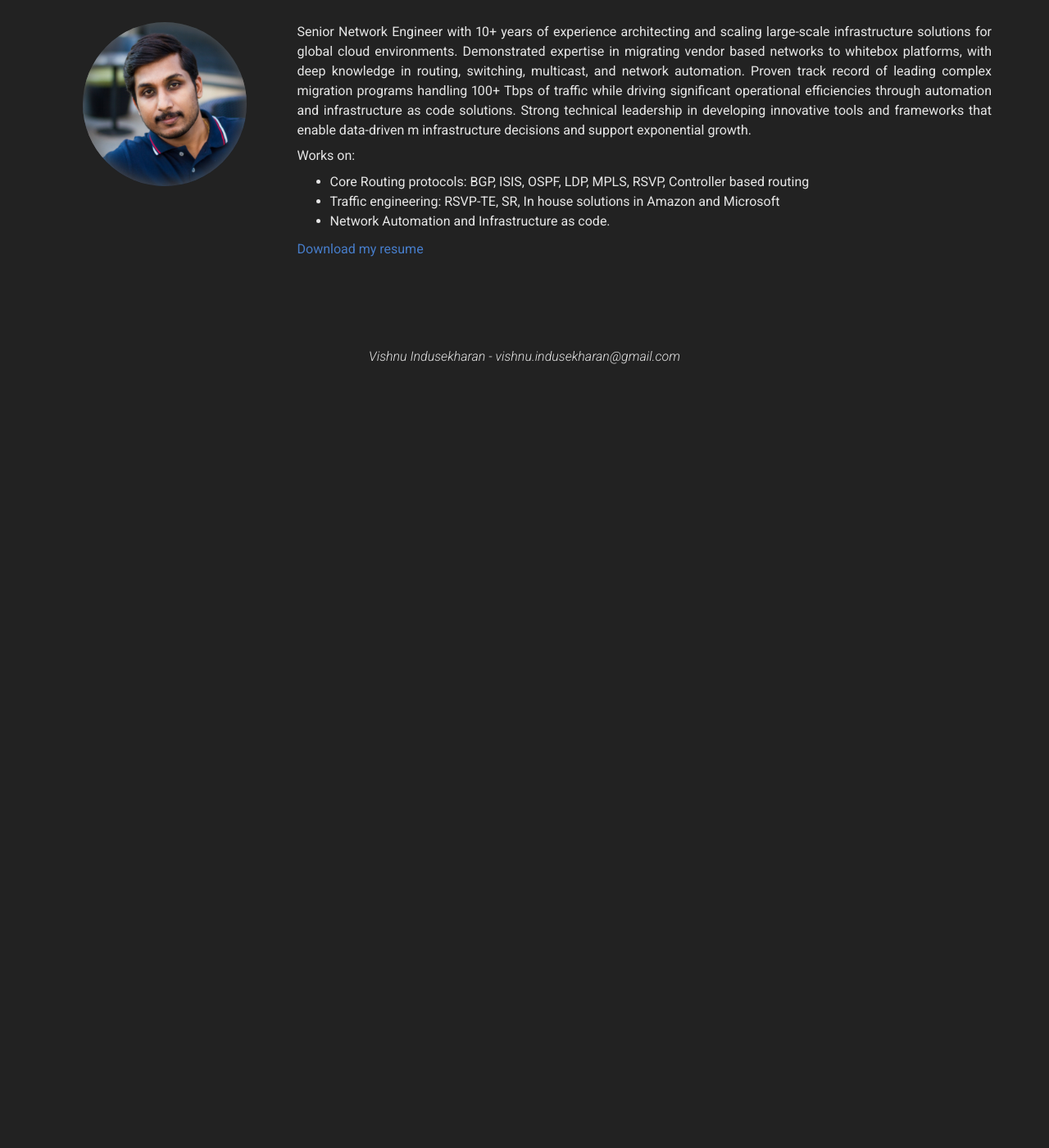
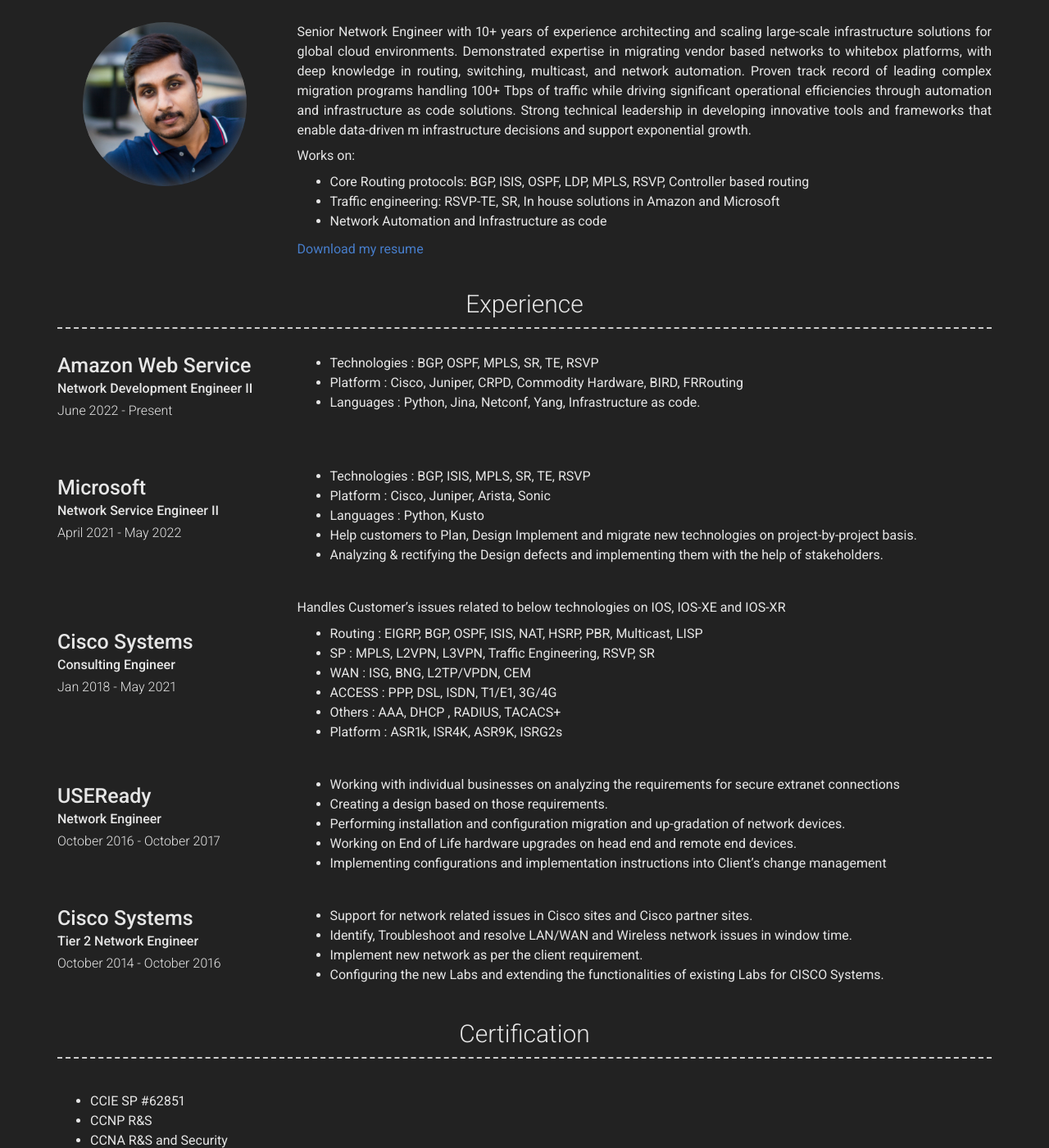
Before and after one commit to vishnu-indusekharan/resume, a Jekyll site: the page built from index.md, in a window 1280 px wide and 1400 px high, scrolled down 252 px. Shown: the whole window at 82% size. Built offline with Jekyll 4.4.1, drawn with Linux system fonts in a browser that asks for light colours; nearby versions of some CDN libraries; before the commit the page ends 900 px from its top, so only the background shows below that; some of the changed text lies outside the part shown.

Commit message:
Update _config.yml

```diff
--- a/_config.yml
+++ b/_config.yml
@@ -3,7 +3,7 @@ repository: vishnu-indusekharan/resume
 # favicon: Directory of your favicon (eg. images/favicon.ico)(optional)
 
 # Content configuration version
-version: 3
+version: 2
 
 # Personal info
 name: Vishnu Indusekharan
@@ -62,7 +62,7 @@ about_content: | # this will include new lines to allow paragraphs
   Works on:
   * Core Routing protocols: BGP, ISIS, OSPF, LDP, MPLS, RSVP, Controller based routing
   * Traffic engineering: RSVP-TE, SR, In house solutions in Amazon and Microsoft
-  * Network Automation and Infrastructure as code.
+  * Network Automation and Infrastructure as code
 
   [Download my resume](images/Vishnu-Indusekharan-2025.pdf)
 
```
